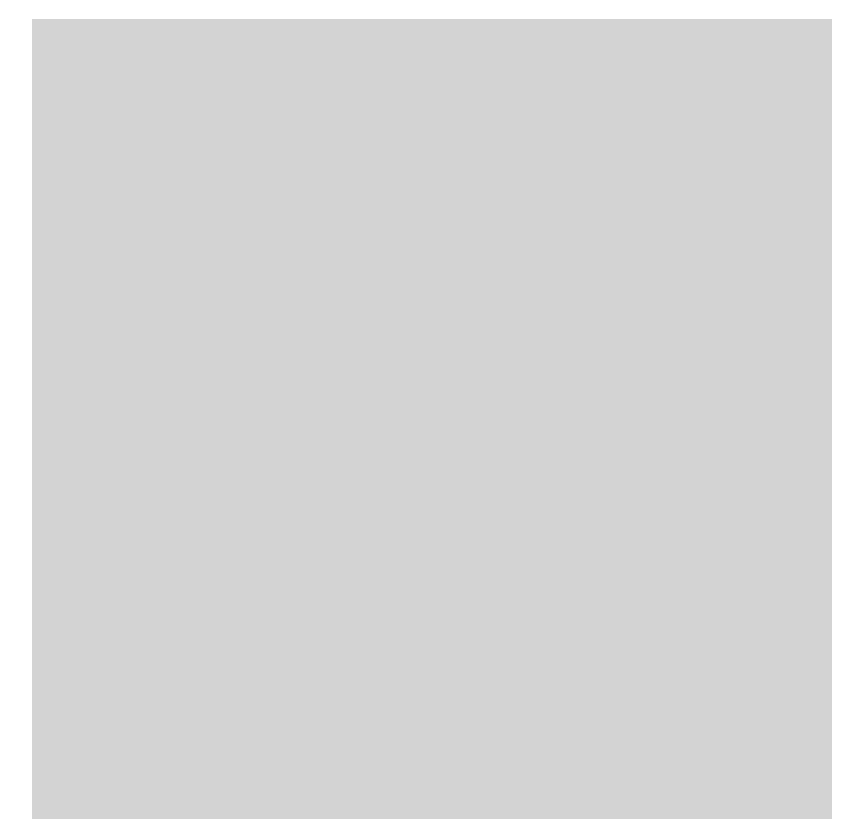
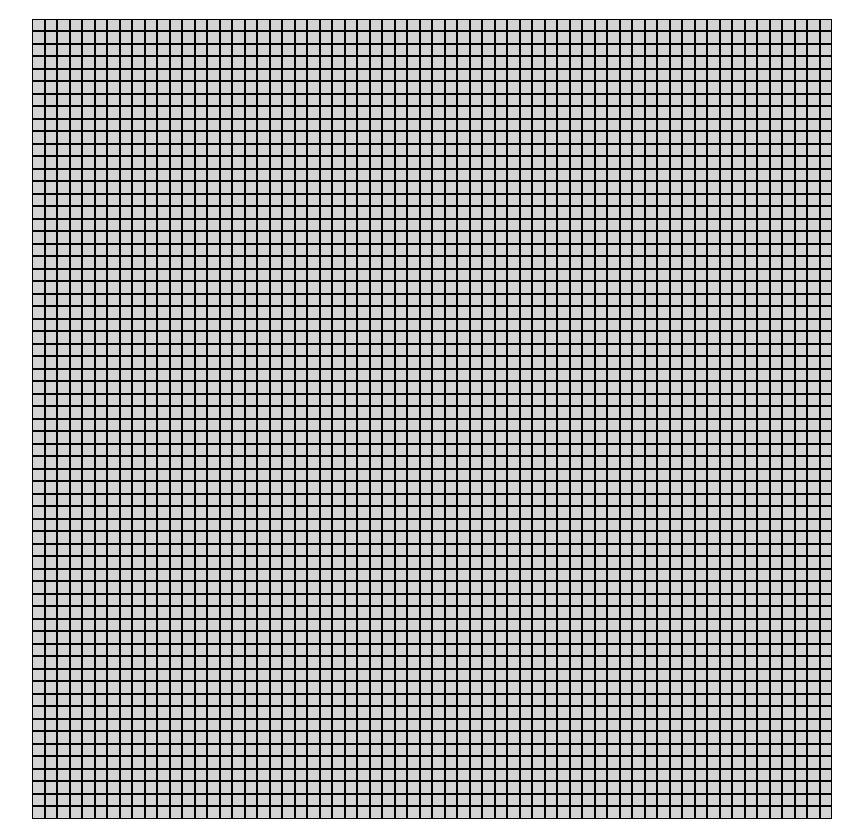
Before and after one commit to alex-1312/sketch, a plain HTML site: page index.html in a window 1280 px wide. Shown: the part 61-888 px from the top of the page, without its empty margins (208-1071 px from the left). Drawn offline with Linux system fonts and the light colour scheme.

Commit message:
added function drawGrid()

```diff
--- a/app.js
+++ b/app.js
@@ -0,0 +1,28 @@
+// JS
+const flexContainer = document.getElementById('grid');
+
+function drawGrid(size=16){
+  // get flex-container size divide it by size
+  // size = number of flex-items
+  // -> size 16 results in a 16 x 16 flex-items grid
+  const flexItemSize = (document.getElementById('grid').clientWidth / size);
+
+  // test
+  // alert(flexItemSize);
+
+  // loop through grid ( size x size ) and generate the flex-items
+  for(let i=1; i<= size*size; i++){
+    // create div container ( i.e. flex-item)
+    let flexItem = document.createElement('div');
+    // append flexItem to container
+    flexContainer.appendChild(flexItem);
+    // add css class to all flex-items
+    flexItem.classList.add('flex-item');
+    // adjust height and width of flex-item
+    flexItem.style.height = flexItemSize + 'px';
+    flexItem.style.width = flexItemSize + 'px';
+  };
+};
+
+// TEST
+drawGrid(64);
--- a/index.html
+++ b/index.html
@@ -35,7 +35,7 @@
 <!-- BODY -->
 <body>
   <h1>Simple Sketch Pad</h1>
-  <div class="flex-container"></div>
+  <div class="flex-container" id="grid"></div>
 </body>
 
 </html>
```
